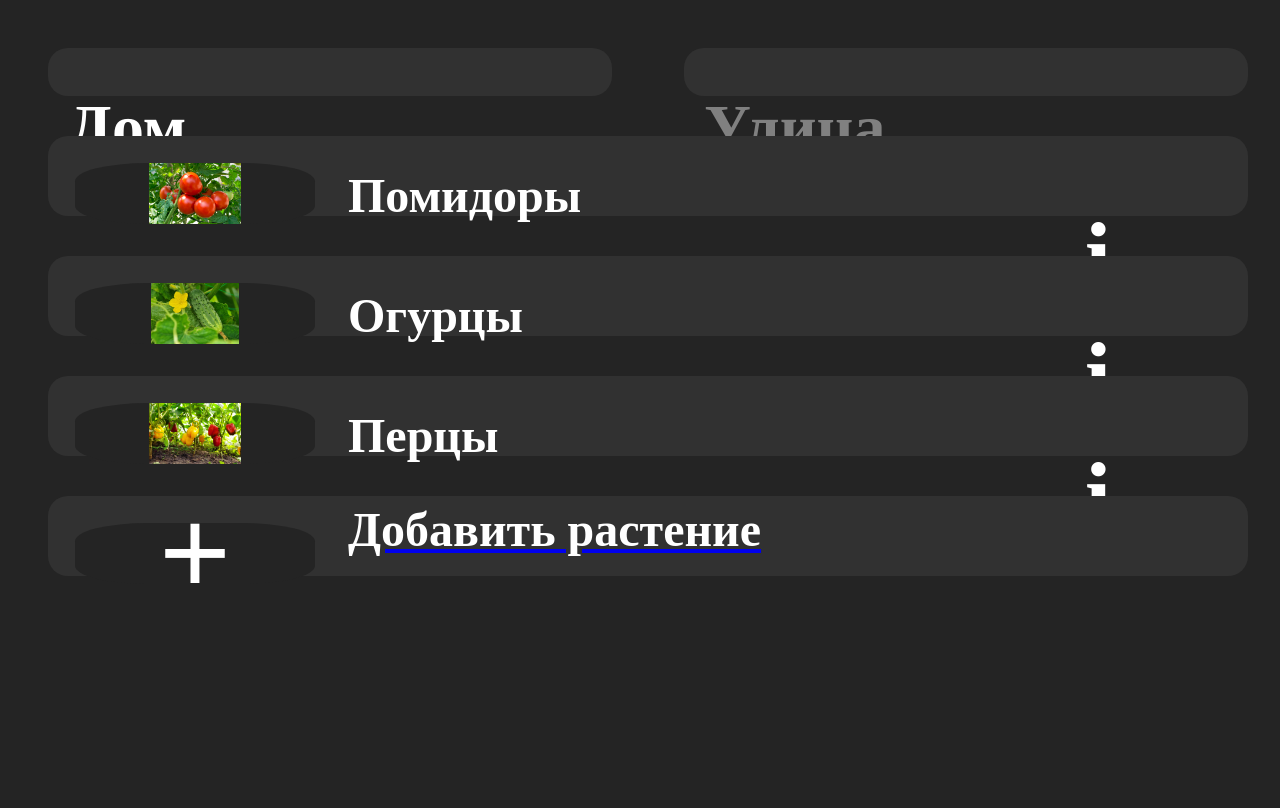
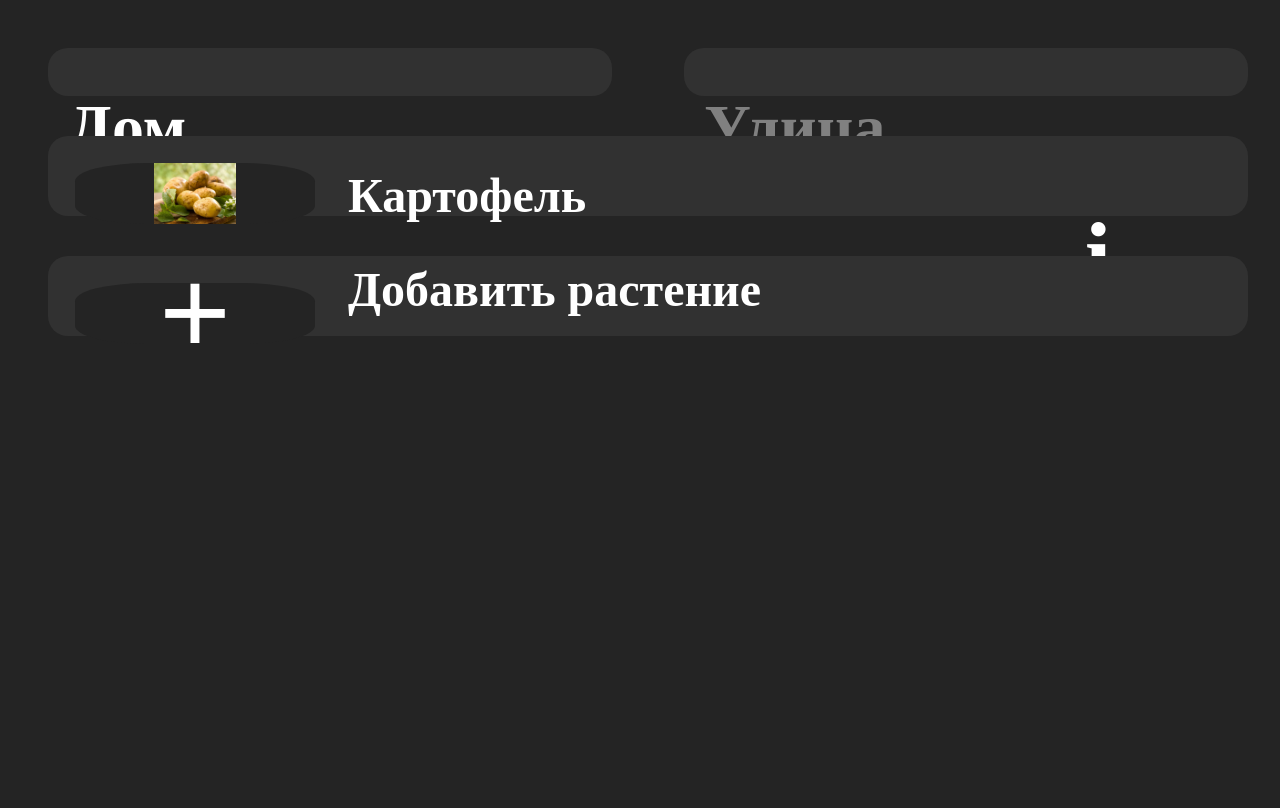
Before and after one commit to andrey545454/SmartGarden, a Django app: page //nature_outside in a window 1280 px wide. Run offline with Django 4.2, Linux system fonts and the light colour scheme.

Commit message:
change outside content

```diff
--- a/static/css/styles.css
+++ b/static/css/styles.css
@@ -8,6 +8,10 @@ html{
 *::before,
 *::after{
     box-sizing: inherit;
+}
+
+a {
+    text-decoration: none;
 }
 
 html, body, header.header-block{
--- a/templates/nature_outside.html
+++ b/templates/nature_outside.html
@@ -21,49 +21,21 @@
             </a>
         </div>
     </div>
-    <div class="type-of-vegetable">
+      <div class="type-of-vegetable">
         <div class="vegetable-icon">
             <div class="icon">
-                <img class="icon" src="{% static 'images/tomatoes.jpg' %}" alt="image">
+                <img class="icon" src="{% static 'images/potatoes.jpg' %}" alt="image">
             </div>
         </div>
         <div class="vegetable-info">
-            <h1 class="vegetable-name">Помидоры</h1>
+            <h1 class="vegetable-name">Картофель</h1>
             <p class="vegetable-description">Редактировать</p>
         </div>
         <div class="vegetable-wet">
             <h1 class="info-icon">i</h1>
         </div>
     </div>
-      <div class="type-of-vegetable">
-          <div class="vegetable-icon">
-              <div class="icon">
-                <img class="icon" src="{% static 'images/cucumber.jpg' %}" alt="image">
-              </div>
-          </div>
-          <div class="vegetable-info">
-              <h1 class="vegetable-name">Огурцы</h1>
-              <p class="vegetable-description">Редактировать</p>
-          </div>
-          <div class="vegetable-wet">
-              <h1 class="info-icon">i</h1>
-          </div>
-      </div>
-      <div class="type-of-vegetable">
-          <div class="vegetable-icon">
-              <div class="icon">
-                  <img class="icon" src="{% static 'images/pepper.jpg' %}" alt="image">
-              </div>
-          </div>
-          <div class="vegetable-info">
-              <h1 class="vegetable-name">Перцы</h1>
-              <p class="vegetable-description">Редактировать</p>
-          </div>
-          <div class="vegetable-wet">
-              <h1 class="info-icon">i</h1>
-          </div>
-      </div>
-        <div class="add-vegetable">
+      <div class="add-vegetable">
             <div class="vegetable-icon">
                 <div class="icon">
                     <h1 class="add-vegetable">+</h1>
```
Also changed, not shown: static/images/potatoes.jpg (added).
